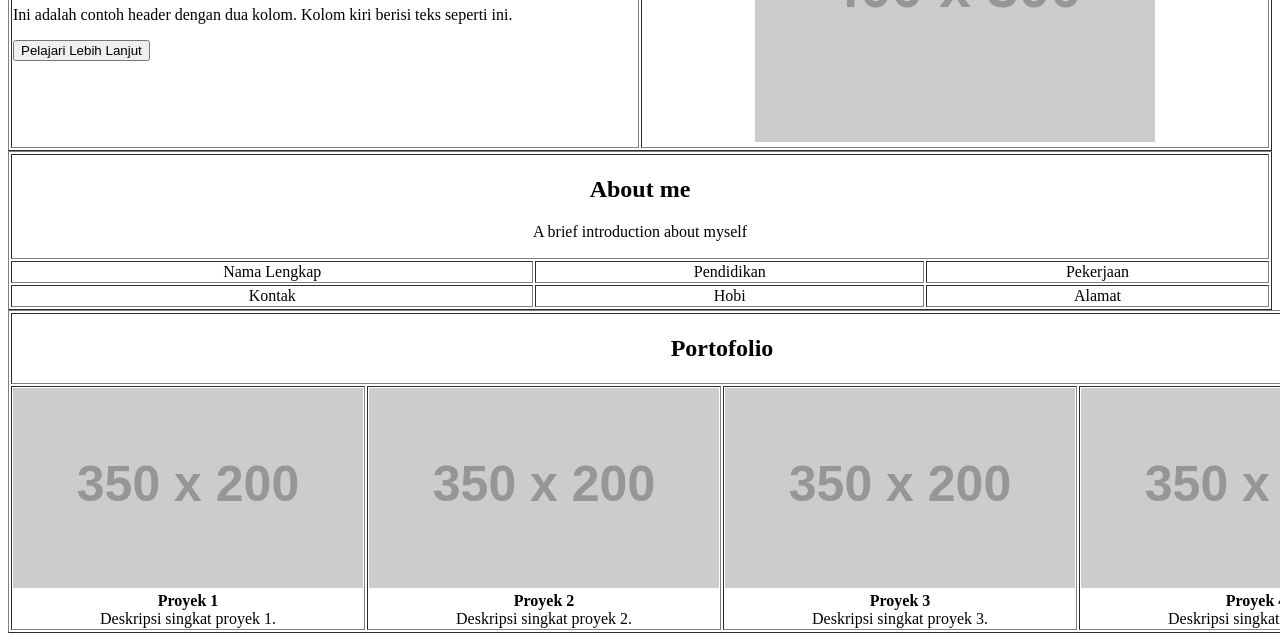
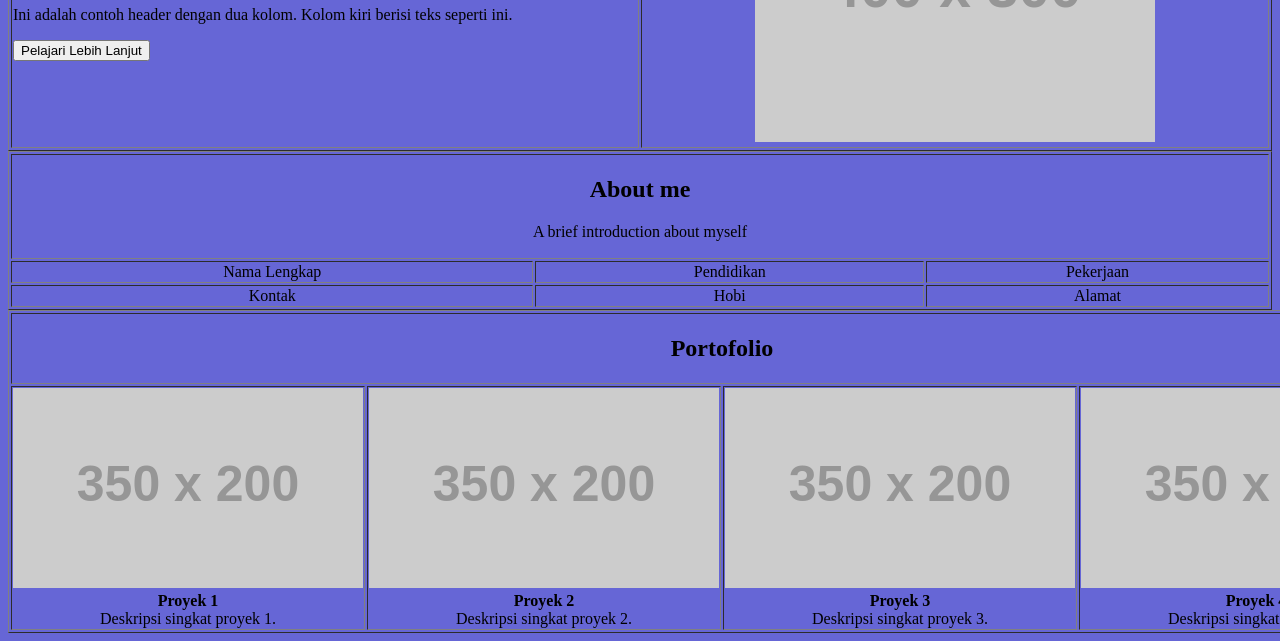
Before and after one commit to iriska74/tugas3bootstrap, a plain HTML site: page Tugas_1.html in a window 1280 px wide. Shown: the part 199-840 px from the top of the page. Drawn offline with Linux system fonts and the light colour scheme; placeholder pictures from the web are drawn by us.

Commit message:
First commit: upload Tugas_1.html

```diff
--- a/Tugas_1.html
+++ b/Tugas_1.html
@@ -3,10 +3,17 @@
 <head>
     <meta charset="UTF-8">
     <title>Profil Saya</title>
+    <style>
+body {
+            background-color: rgb(102, 102, 214);
+
+        }
+    </style>
 </head>
 <body>
 
-<!-- Section 1: Menu -->
+
+    <!-- Section 1: Menu -->
 <table border="1" width="100%">
     <tr>
         <td><strong>Brand</strong></td>
```
